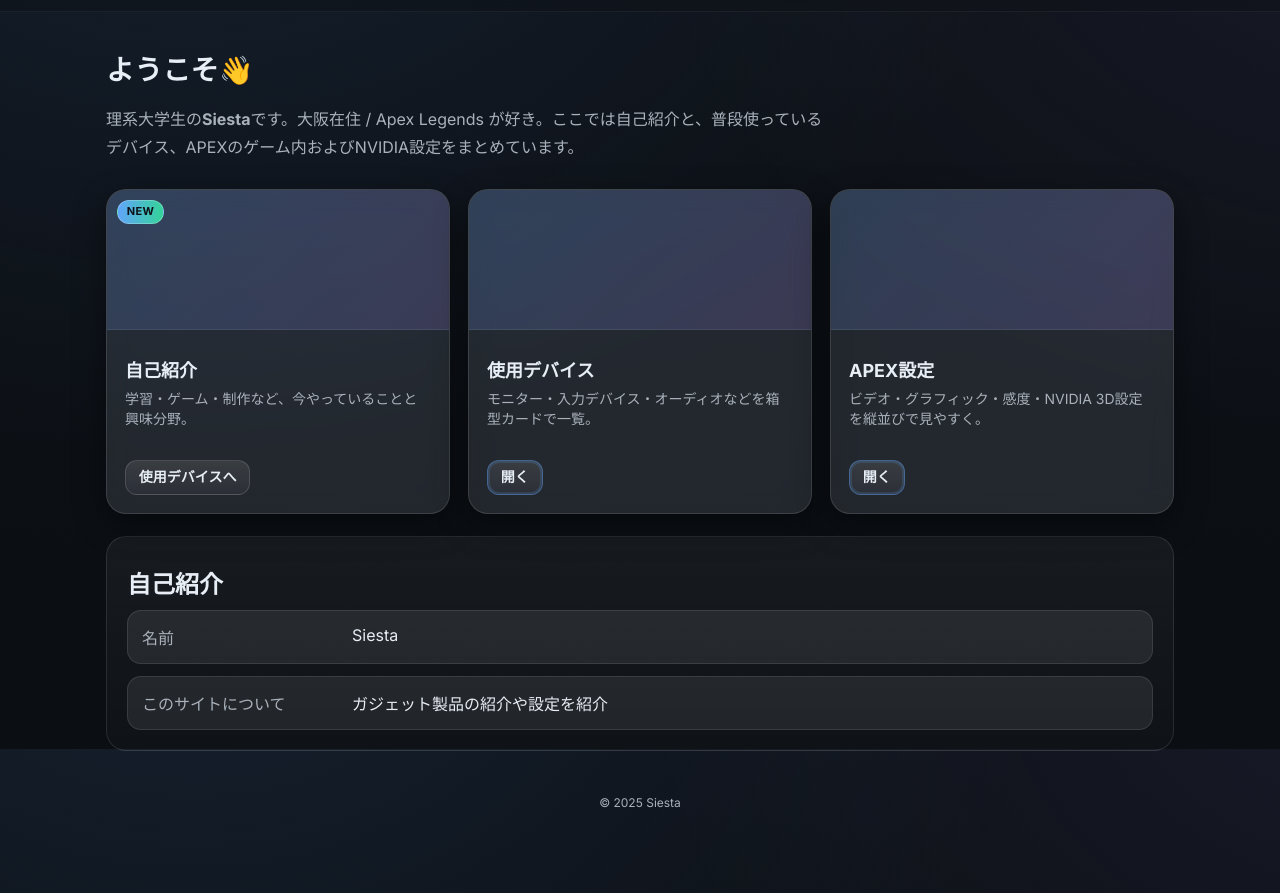
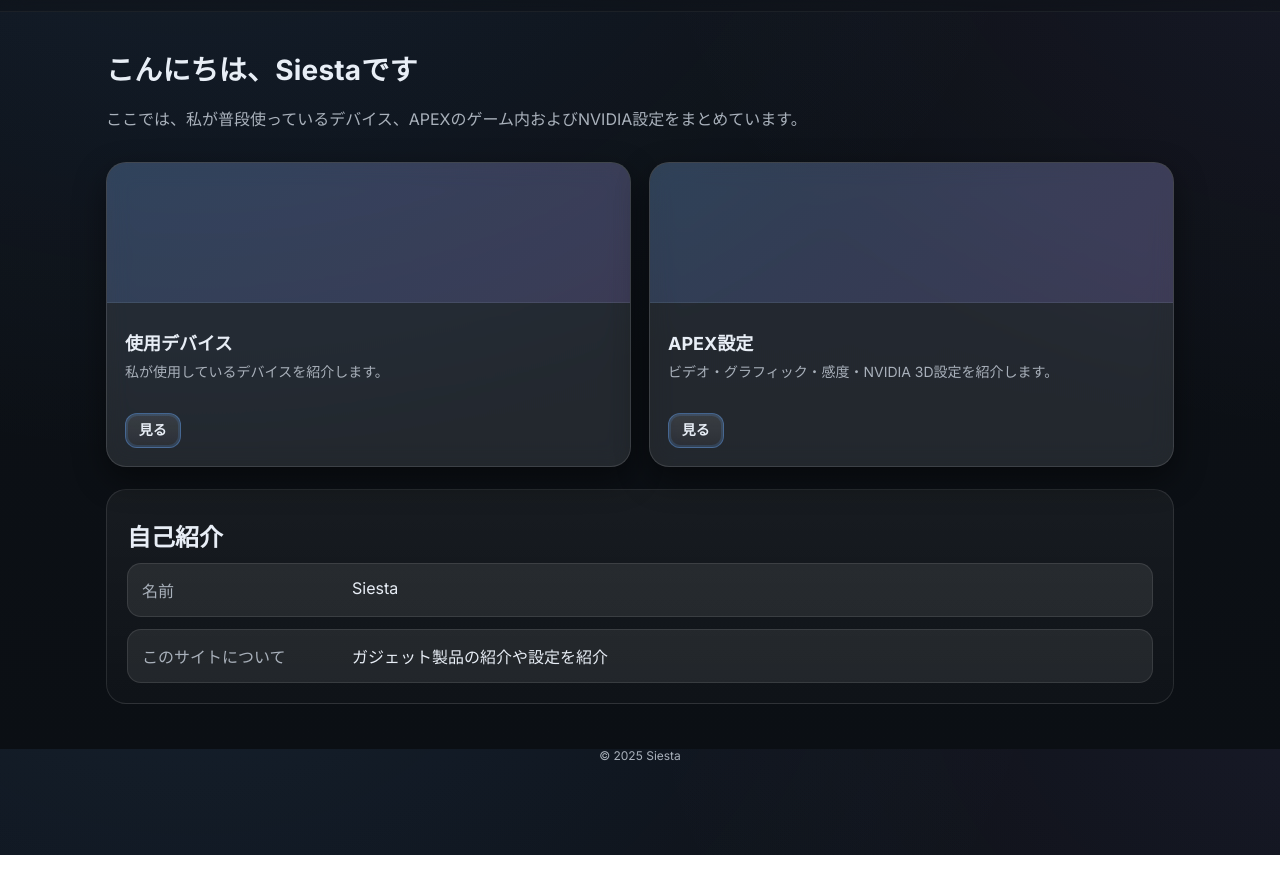
Before and after one commit to shiropoke/home, a plain HTML site: page index.html in a window 1280 px wide. Shown: the part 51-944 px from the top of the page. After the commit the page ends 906 px from the top, so only its background shows below. Drawn offline with Linux system fonts and the light colour scheme.

Commit message:
Add files via upload

```diff
--- a/index.html
+++ b/index.html
@@ -115,39 +115,27 @@
   <main class="container">
     <!-- Home -->
     <section id="page-home" class="page active">
-      <h1 class="section-title">ようこそ👋</h1>
-      <p class="lead">理系大学生の<strong>Siesta</strong>です。大阪在住 / Apex Legends が好き。ここでは自己紹介と、普段使っているデバイス、APEXのゲーム内およびNVIDIA設定をまとめています。</p>
+      <h1 class="section-title">こんにちは、Siestaです</h1>
+      <p class="lead">ここでは、私が普段使っているデバイス、APEXのゲーム内およびNVIDIA設定をまとめています。</p>
       <div class="grid">
-        <article class="card">
-          <div class="pill">NEW</div>
-          <div class="thumb"></div>
-          <div class="content">
-            <h3>自己紹介</h3>
-            <p>学習・ゲーム・制作など、今やっていることと興味分野。</p>
-          </div>
-          <div class="actions">
-            <!-- 「読む」ボタン無し -->
-            <a class="btn" href="#devices">使用デバイスへ</a>
-          </div>
-        </article>
         <article class="card">
           <div class="thumb"></div>
           <div class="content">
             <h3>使用デバイス</h3>
-            <p>モニター・入力デバイス・オーディオなどを箱型カードで一覧。</p>
+            <p>私が使用しているデバイスを紹介します。</p>
           </div>
           <div class="actions">
-            <a class="btn primary" href="#devices">開く</a>
+            <a class="btn primary" href="#devices">見る</a>
           </div>
         </article>
         <article class="card">
           <div class="thumb"></div>
           <div class="content">
             <h3>APEX設定</h3>
-            <p>ビデオ・グラフィック・感度・NVIDIA 3D設定を縦並びで見やすく。</p>
+            <p>ビデオ・グラフィック・感度・NVIDIA 3D設定を紹介します。</p>
           </div>
           <div class="actions">
-            <a class="btn primary" href="#apex">開く</a>
+            <a class="btn primary" href="#apex">見る</a>
           </div>
         </article>
       </div>
@@ -166,7 +154,7 @@
     <!-- Devices -->
     <section id="page-devices" class="page">
       <h2 class="section-title">使用デバイス</h2>
-      <p class="lead">モニター / 入力機器 / オーディオなど。カードは常に縦に積むレイアウトです。</p>
+      <p class="lead">私が使用しているデバイスを紹介します。</p>
       <div class="grid">
         <article class="card"><div class="thumb"></div><div class="content"><h3>Dell G2422HS</h3><p>24型 / 165Hz。メインFPS用。</p></div></article>
         <article class="card"><div class="thumb"></div><div class="content"><h3>LG 27QN880-B</h3><p>27型 WQHD / Ergoスタンド。</p></div></article>
@@ -186,13 +174,13 @@
         <article class="card"><div class="thumb"></div><div class="content"><h3>M1 MacBook Air</h3><p>ノートPC。</p></div></article>
       </div>
       <div class="actions" style="margin-top:18px"><a class="btn" href="#home">← ホームへ戻る</a></div>
-      <p class="footer">更新してほしい文言があれば教えてね。</p>
+      <p class="footer">現在も更新中です。</p>
     </section>
 
     <!-- Apex -->
     <section id="page-apex" class="page">
       <h2 class="section-title">APEX設定</h2>
-      <p class="lead">全セクションを<strong>縦に並べて</strong>表示。モバイルでも読みやすいように余白と行間を最適化。</p>
+      <p class="lead">ビデオ・グラフィック・感度・NVIDIA 3D設定を紹介します。</p>
 
       <article class="card">
         <div class="content">
```
